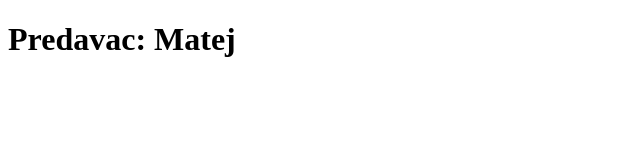
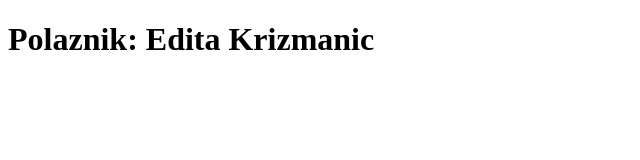
Before and after one commit to matejthedev/primjer_forka, a plain HTML site: page index.html in a window 1280 px wide. Shown: the whole page, without its empty margins (0-640 px from the left). Drawn offline with Linux system fonts and the light colour scheme.

Commit message:
changed h1 to own

```diff
--- a/index.html
+++ b/index.html
@@ -7,6 +7,6 @@
   <title>Fork - vjezba</title>
 </head>
 <body>
-  <h1>Predavac: Matej</h1>
+  <h1>Polaznik: Edita Krizmanic</h1>
 </body>
 </html>
```
